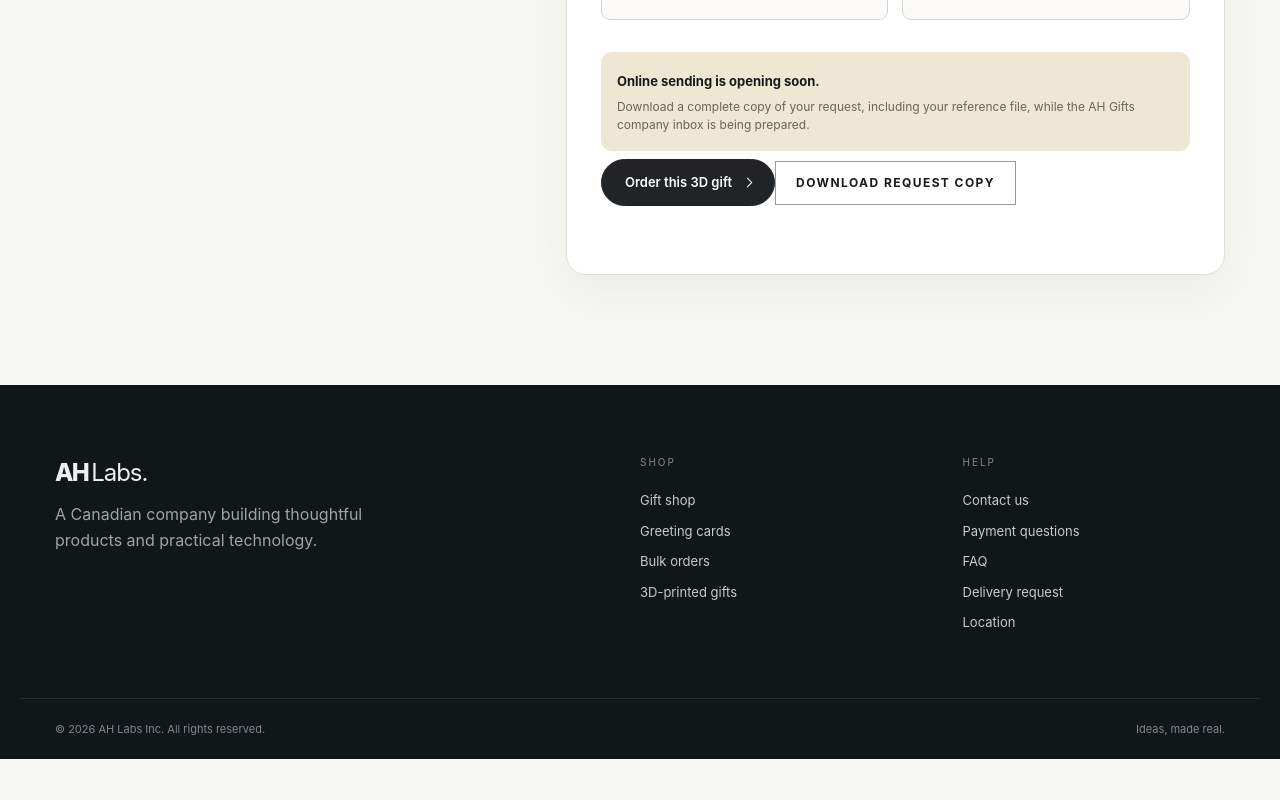
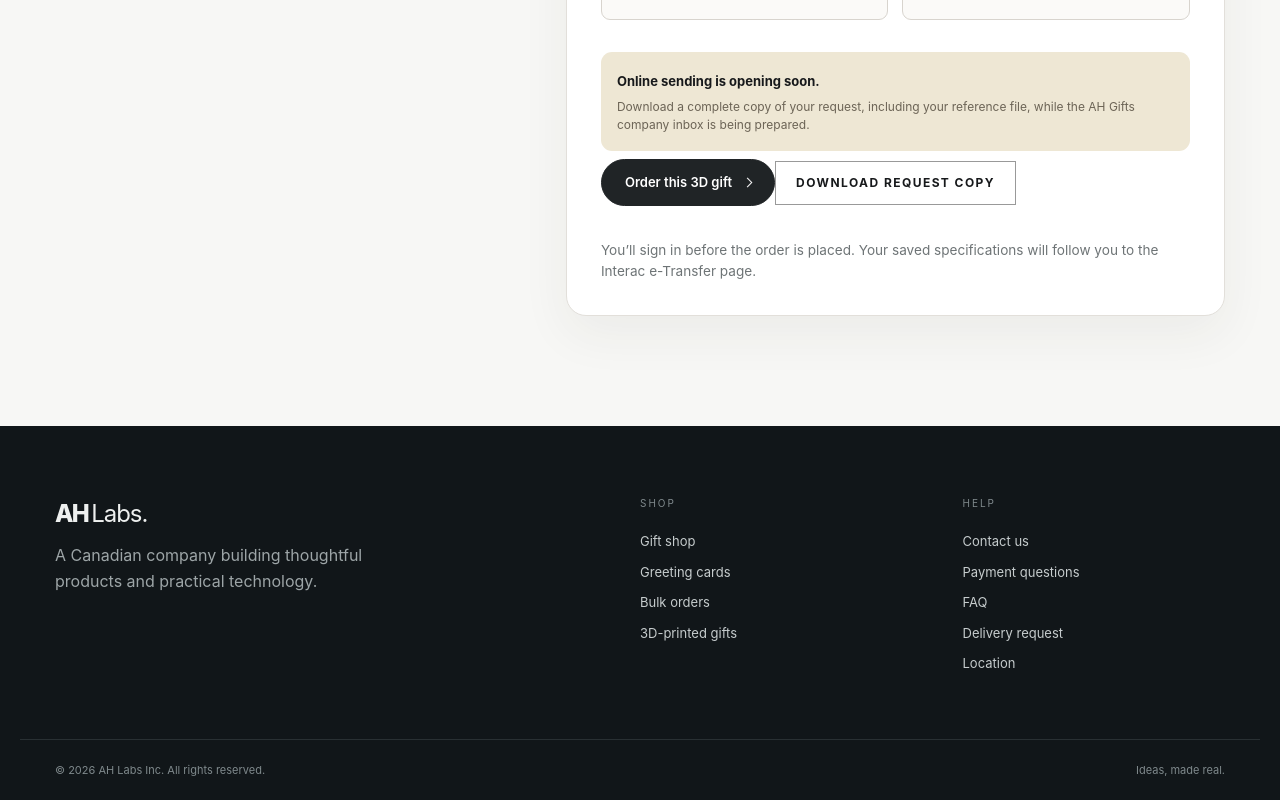
Before and after one commit to humzam241241/AH-Labs-Inc, a Next.js app: page /gifts/3d-printed/request/nameplate in a window 1280 px wide. Shown: the part 1374-2174 px from the top of the page. Before the commit the page ends 2133 px from the top, so only its background shows below. Built offline with nearby package versions, Linux system fonts and the light colour scheme; no server answers.

Commit message:
Show the sign-in handoff on 3D gift orders

```diff
--- a/components/print-request-form.tsx
+++ b/components/print-request-form.tsx
@@ -175,5 +175,6 @@ export function PrintRequestForm({ product, canSend }: { product: Product; canSe
     <button type="button" className="round-button form-submit" onClick={startOrder} disabled={sending || placing}>{placing ? "Opening order…" : "Order this 3D gift"}<span className="css-arrow" aria-hidden="true" /></button>
     <button type="button" className="button-secondary save-request" onClick={saveCopy}>Download request copy</button>
     <p className="form-status" aria-live="polite">{status}</p>
+    <p className="order-form-footnote">You’ll sign in before the order is placed. Your saved specifications will follow you to the Interac e-Transfer page.</p>
   </form>
 }
```
